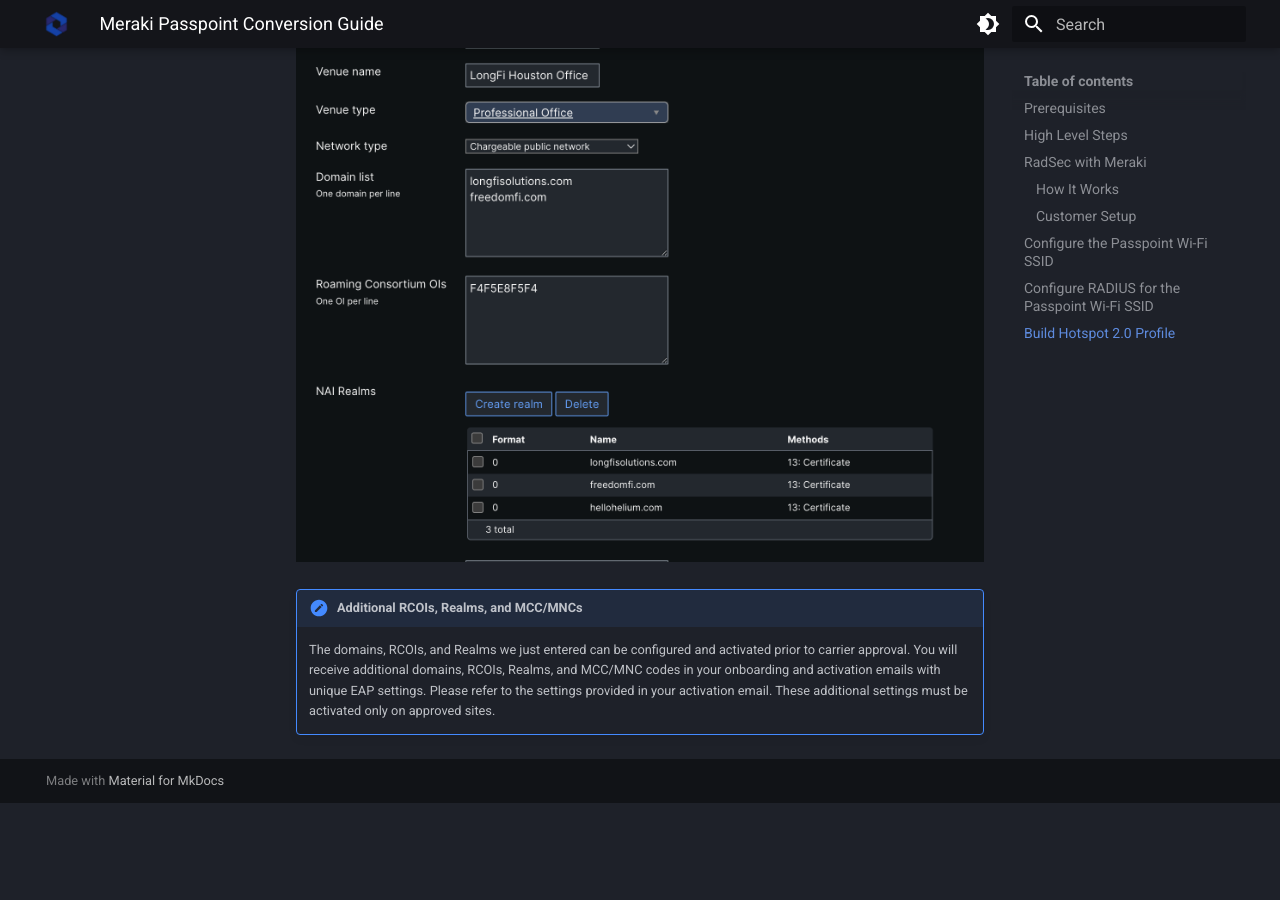
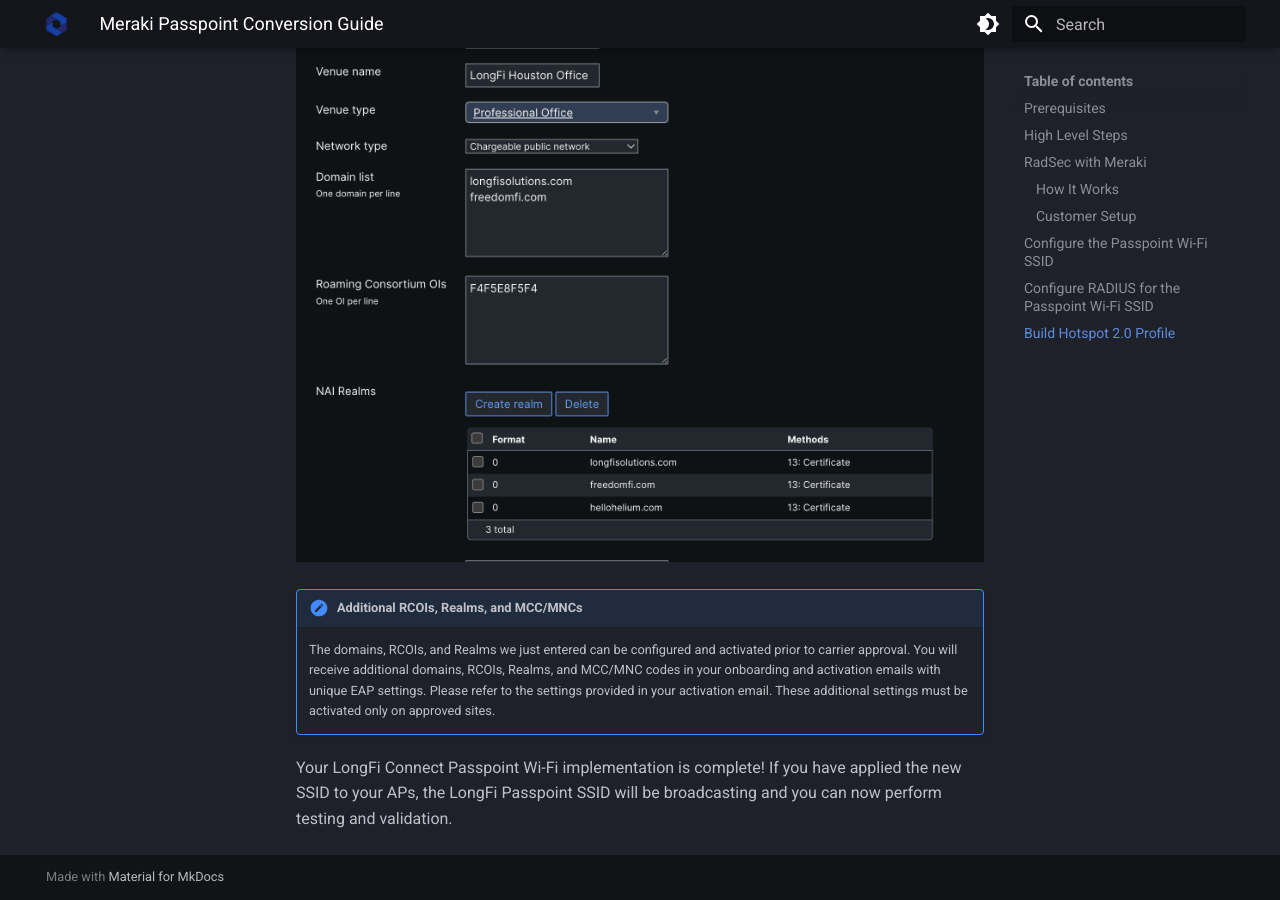
Before and after one commit to LongFi-Solutions/longfi-solutions.github.io, an MkDocs documentation site: the page built from docs/deployment/meraki.md, in a window 1280 px wide and 900 px high, scrolled down 9818 px. Built offline with MkDocs 1.6.1 and Material for MkDocs 9.7.7, drawn with Linux system fonts in a browser that asks for light colours; before the commit the page ends 10621 px from its top, so only the background shows below that.

Commit message:
Update Deployment Guides “meraki”

```diff
--- a/docs/deployment/meraki.md
+++ b/docs/deployment/meraki.md
@@ -185,3 +185,5 @@ Please allow 2-3 days for us to upload your Meraki CA certificates to the LongFi
 
 !!! note "Additional RCOIs, Realms, and MCC/MNCs"
     The domains, RCOIs, and Realms we just entered can be configured and activated prior to carrier approval.  You will receive additional domains, RCOIs, Realms, and MCC/MNC codes in your onboarding and activation emails with unique EAP settings.  Please refer to the settings provided in your activation email.  These additional settings must be activated only on approved sites.
+
+Your LongFi Connect Passpoint Wi-Fi implementation is complete!  If you have applied the new SSID to your APs, the LongFi Passpoint SSID will be broadcasting and you can now perform testing and validation.
```
